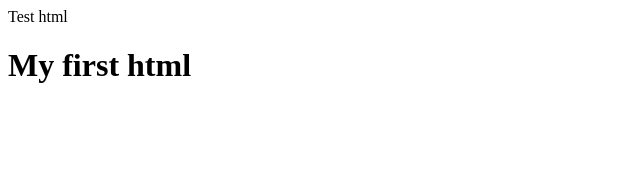
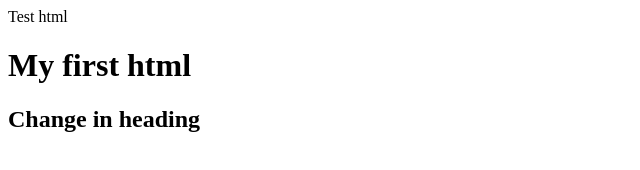
Before and after one commit to RavindraShilpa/FirstProject, a plain HTML site: page index.html in a window 1280 px wide. Shown: the whole page, without its empty margins (0-640 px from the left). Drawn offline with Linux system fonts and the light colour scheme.

Commit message:
my dev branch commit

```diff
--- a/index.html
+++ b/index.html
@@ -7,5 +7,6 @@
         <H1>
             My first html
         </H1>
+        <h2> Change in heading</h2>
     </body>
 </html>
```
